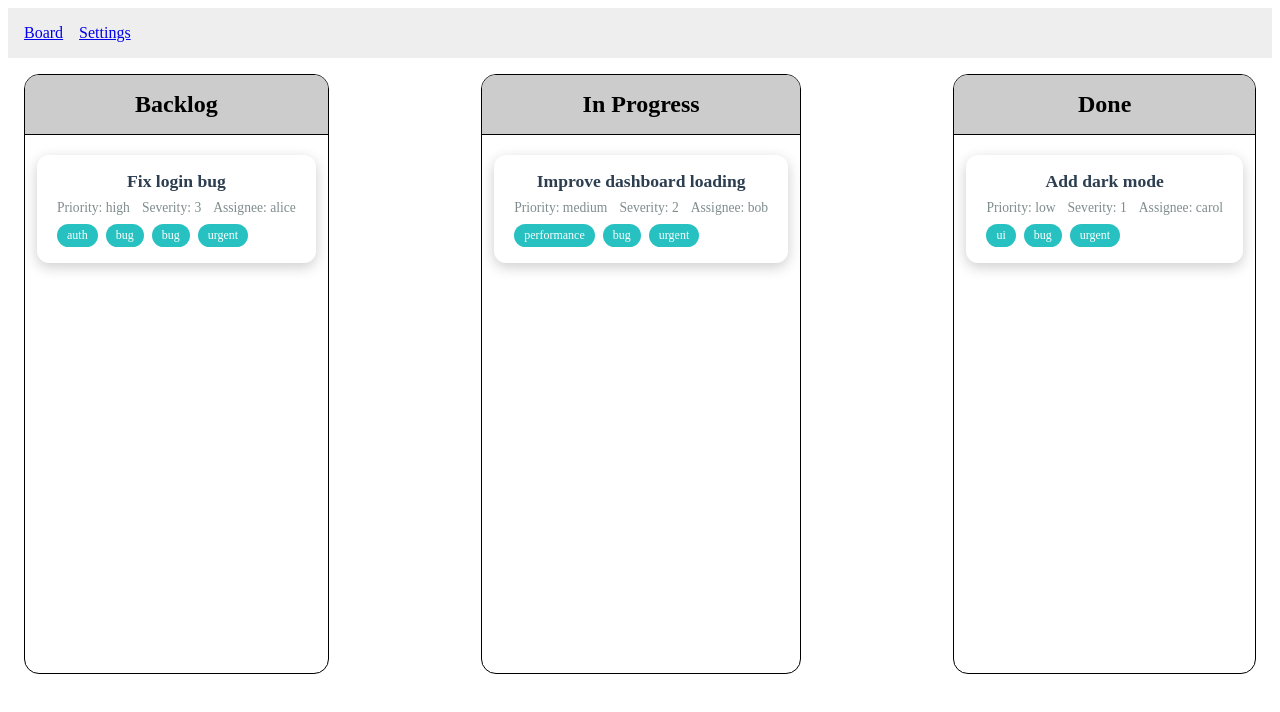
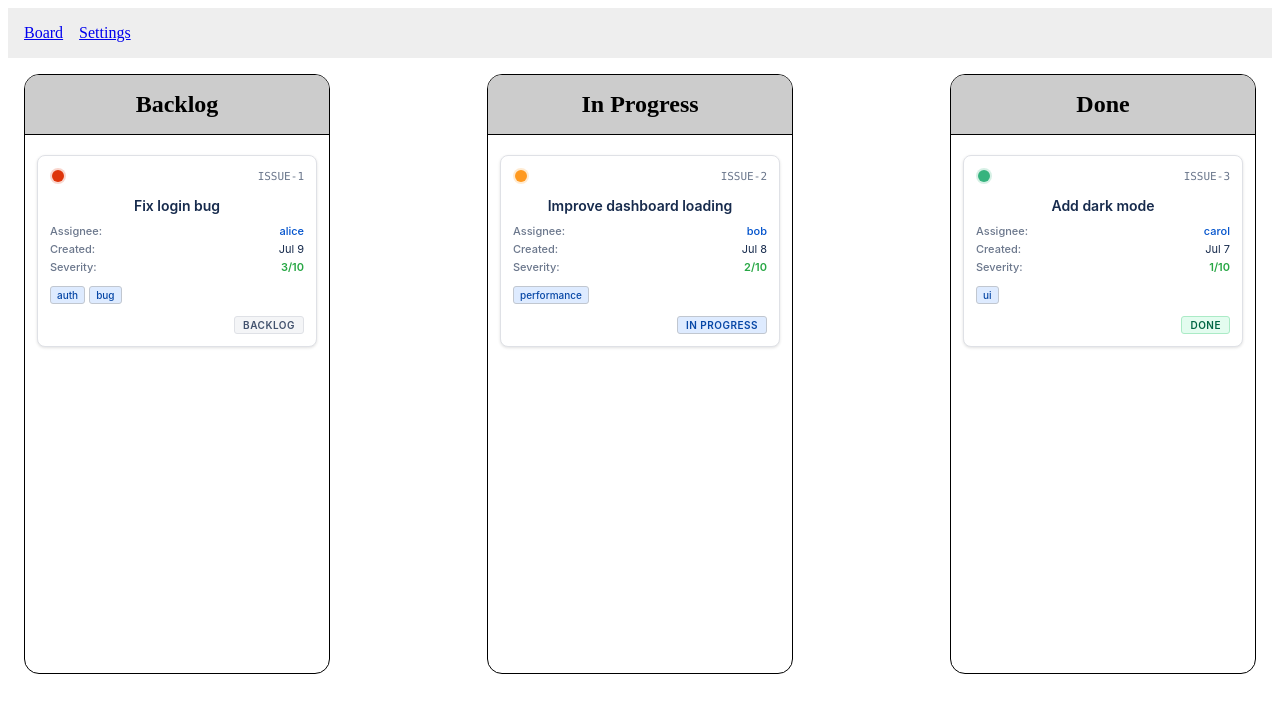
Before and after one commit to Shrikant92Bhatt/react-kanban-report, a React (Create React App) app: page /board in a window 1280 px wide. Shown: the top 712 px of the page. Built offline with nearby package versions, Linux system fonts and the light colour scheme.

Commit message:
drag drop added

```diff
--- a/package.json
+++ b/package.json
@@ -4,6 +4,8 @@
   "private": true,
   "dependencies": {
     "@dnd-kit/core": "^6.3.1",
+    "@dnd-kit/sortable": "^10.0.0",
+    "@dnd-kit/utilities": "^3.2.2",
     "@testing-library/dom": "^10.4.0",
     "@testing-library/jest-dom": "^6.6.3",
     "@testing-library/react": "^16.3.0",
--- a/src/components/IssueCard.css
+++ b/src/components/IssueCard.css
@@ -1,46 +1,227 @@
 .issue-card {
   background-color: #ffffff;
-  border-radius: 12px;
-  box-shadow: 0 4px 14px rgba(0, 0, 0, 0.2);
-  padding: 16px 20px;
-  margin-bottom: 16px;
+  border: 1px solid #dfe1e6;
+  border-radius: 8px;
+  box-shadow: 0 1px 3px rgba(0, 0, 0, 0.12);
+  padding: 12px;
+  margin-bottom: 8px;
   display: flex;
   flex-direction: column;
   gap: 8px;
-  transition: box-shadow 0.3s ease;
-  cursor: pointer;
+  transition: all 0.2s ease;
+  cursor: grab;
+  font-family: -apple-system, BlinkMacSystemFont, 'Segoe UI', 'Roboto', 'Oxygen', 'Ubuntu', 'Cantarell', sans-serif;
+  min-height: 120px;
+  width: 280px;
+  max-width: 280px;
+  box-sizing: border-box;
+  user-select: none;
+  touch-action: none;
+}
+
+.issue-card:active {
+  cursor: grabbing;
 }
 
 .issue-card:hover {
-  box-shadow: 0 8px 24px rgba(0, 0, 0, 0.12);
+  box-shadow: 0 4px 12px rgba(0, 0, 0, 0.15);
+  border-color: #c1c7d0;
+  transform: translateY(-1px);
+}
+
+.issue-card.dragging {
+  opacity: 0.5;
+  transform: rotate(5deg);
+  box-shadow: 0 8px 25px rgba(0, 0, 0, 0.2);
+}
+
+.card-header {
+  display: flex;
+  justify-content: space-between;
+  align-items: center;
+  margin-bottom: 4px;
+}
+
+.priority-indicator {
+  position: relative;
+  width: 16px;
+  height: 16px;
+  display: flex;
+  align-items: center;
+  justify-content: center;
+}
+
+.priority-dot {
+  width: 12px;
+  height: 12px;
+  border-radius: 50%;
+  background-color: #c1c7d0;
+  transition: all 0.2s ease;
+}
+
+.priority-indicator[data-priority="high"] .priority-dot {
+  background-color: #de350b;
+  box-shadow: 0 0 0 2px rgba(222, 53, 11, 0.2);
+}
+
+.priority-indicator[data-priority="medium"] .priority-dot {
+  background-color: #ff991f;
+  box-shadow: 0 0 0 2px rgba(255, 153, 31, 0.2);
+}
+
+.priority-indicator[data-priority="low"] .priority-dot {
+  background-color: #36b37e;
+  box-shadow: 0 0 0 2px rgba(54, 179, 126, 0.2);
+}
+
+.priority-indicator:hover .priority-dot {
+  transform: scale(1.2);
+}
+
+.issue-id {
+  font-size: 11px;
+  color: #6b778c;
+  font-weight: 500;
+  font-family: 'SF Mono', Monaco, 'Cascadia Code', 'Roboto Mono', Consolas, 'Courier New', monospace;
 }
 
 .issue-card .title {
   font-weight: 600;
-  font-size: 1.1rem;
-  color: #2c3e50;
+  font-size: 14px;
+  color: #172b4d;
   margin: 0;
+  line-height: 1.4;
+  display: -webkit-box;
+  -webkit-line-clamp: 2;
+  -webkit-box-orient: vertical;
+  overflow: hidden;
+  word-break: break-word;
+  max-width: 100%;
 }
 
-.issue-card .meta {
-  font-size: 0.85rem;
-  color: #7f8c8d;
+.meta-info {
   display: flex;
-  gap: 12px;
-  flex-wrap: wrap;
+  flex-direction: column;
+  gap: 4px;
+  margin-top: auto;
 }
 
-.issue-card .tags {
+.meta-row {
   display: flex;
-  gap: 8px;
+  justify-content: space-between;
+  align-items: center;
+  font-size: 11px;
+}
+
+.meta-label {
+  color: #6b778c;
+  font-weight: 500;
+}
+
+.meta-value {
+  color: #172b4d;
+  font-weight: 400;
+}
+
+.meta-value.assignee {
+  color: #0052cc;
+  font-weight: 500;
+}
+
+.tags-container {
+  display: flex;
+  gap: 4px;
   flex-wrap: wrap;
+  margin-top: 4px;
 }
 
 .issue-card .tag {
-  background-color: #27c1c1;
-  color: white;
-  border-radius: 12px;
-  padding: 4px 10px;
-  font-size: 0.75rem;
+  background-color: #deebff;
+  color: #0747a6;
+  border-radius: 3px;
+  padding: 2px 6px;
+  font-size: 10px;
+  font-weight: 500;
   white-space: nowrap;
+  border: 1px solid #c1c7d0;
+  max-width: 100%;
+  overflow: hidden;
+  text-overflow: ellipsis;
 }
+
+.status-indicator {
+  display: flex;
+  justify-content: flex-end;
+  margin-top: 4px;
+}
+
+.status-badge {
+  padding: 2px 8px;
+  border-radius: 3px;
+  font-size: 10px;
+  font-weight: 600;
+  text-transform: uppercase;
+  letter-spacing: 0.5px;
+}
+
+.status-backlog {
+  background-color: #f4f5f7;
+  color: #42526e;
+  border: 1px solid #dfe1e6;
+}
+
+.status-in-progress {
+  background-color: #deebff;
+  color: #0747a6;
+  border: 1px solid #c1c7d0;
+}
+
+.status-done {
+  background-color: #e3fcef;
+  color: #006644;
+  border: 1px solid #abebc6;
+}
+
+.severity-critical {
+  color: #d73a49;
+  font-weight: 600;
+}
+
+.severity-high {
+  color: #f66a0a;
+  font-weight: 600;
+}
+
+.severity-medium {
+  color: #f1c40f;
+  font-weight: 600;
+}
+
+.severity-low {
+  color: #28a745;
+  font-weight: 600;
+}
+
+@media (max-width: 768px) {
+  .issue-card {
+    padding: 10px;
+    gap: 6px;
+    width: 260px;
+    max-width: 260px;
+  }
+
+  .issue-card .title {
+    font-size: 13px;
+  }
+
+  .meta-row {
+    font-size: 10px;
+  }
+}
+
+@media (max-width: 480px) {
+  .issue-card {
+    width: 240px;
+    max-width: 240px;
+  }
+}
--- a/src/components/IssueCard.tsx
+++ b/src/components/IssueCard.tsx
@@ -1,24 +1,85 @@
 import React from 'react'
+import { useDraggable } from '@dnd-kit/core';
+import { CSS } from '@dnd-kit/utilities';
 import { Issue } from '../types'
 import "./IssueCard.css";
+
 type IssueCardProps = Issue
 
-const IssueCard = ({title,assignee,createdAt,priority,severity,status,tags,id}: IssueCardProps) => {
+const IssueCard = ({title, assignee, createdAt, priority, severity, status, tags, id}: IssueCardProps) => {
+    const {attributes, listeners, setNodeRef, transform, isDragging} = useDraggable({
+        id: id,
+        data: {
+            issue: {title, assignee, createdAt, priority, severity, status, tags, id}
+        }
+    });
+
+    const getSeverityColor = (severity: number) => {
+        if (severity >= 8) return 'severity-critical';
+        if (severity >= 6) return 'severity-high';
+        if (severity >= 4) return 'severity-medium';
+        return 'severity-low';
+    };
+
+    const formatDate = (date: any) => {
+        return date.format('MMM D');
+    };
+
+    const style = {
+        transform: CSS.Translate.toString(transform),
+        opacity: isDragging ? 0.5 : 1,
+    };
+
     return (
-        <div className="issue-card">
+        <div
+            ref={setNodeRef}
+            style={style}
+            {...listeners}
+            {...attributes}
+            className={`issue-card ${isDragging ? 'dragging' : ''}`}
+        >
+            <div className="card-header">
+                <div className="priority-indicator" data-priority={priority}>
+                    <span className="priority-dot"></span>
+                </div>
+                <div className="issue-id">ISSUE-{id}</div>
+            </div>
+
             <h6 className="title">{title}</h6>
-            <div className="meta">
-                <span>Priority: {priority}</span>
-                <span>Severity: {severity}</span>
-                <span>Assignee: {assignee}</span>
+
+            <div className="meta-info">
+                <div className="meta-row">
+                    <span className="meta-label">Assignee:</span>
+                    <span className="meta-value assignee">{assignee || 'Unassigned'}</span>
+                </div>
+                <div className="meta-row">
+                    <span className="meta-label">Created:</span>
+                    <span className="meta-value">{formatDate(createdAt)}</span>
+                </div>
+                <div className="meta-row">
+                    <span className="meta-label">Severity:</span>
+                    <span className={`meta-value ${getSeverityColor(severity)}`}>
+                        {severity}/10
+                    </span>
+                </div>
             </div>
-            <div className="tags">
-                {tags.map((tag)=> <span className="tag" key={`${id}-${tag}`}>{tag}</span>)}
-                <span className="tag">bug</span>
-                <span className="tag">urgent</span>
+
+            {tags.length > 0 && (
+                <div className="tags-container">
+                    {tags.map((tag) => (
+                        <span className="tag" key={`${id}-${tag}`}>
+                            {tag}
+                        </span>
+                    ))}
+                </div>
+            )}
+
+            <div className="status-indicator">
+                <span className={`status-badge status-${status.toLowerCase().replace(' ', '-')}`}>
+                    {status}
+                </span>
             </div>
         </div>
-
     )
 }
 
--- a/src/components/IssueColumn.tsx
+++ b/src/components/IssueColumn.tsx
@@ -1,4 +1,5 @@
 import React, { useMemo } from 'react'
+import { useDroppable } from '@dnd-kit/core';
 import { Issue, IssueStatus } from '../types';
 import IssueCard from './IssueCard';
 
@@ -8,16 +9,50 @@ type IssueColumnProps = {
 }
 
 const IssueColumn = ({ status, issues }: IssueColumnProps) => {
-    const columnIssue = useMemo(()=> issues.filter((issue)=> issue.status === status ),[]);
+    const {setNodeRef, isOver, active} = useDroppable({
+        id: status,
+    });
+
+    const columnIssue = useMemo(()=> issues.filter((issue)=> issue.status === status ),[issues, status]);
+
+    const isValidDrop = useMemo(() => {
+        if (!isOver || !active) return false;
+
+        const draggedIssue = issues.find(issue => issue.id === active.id);
+        if (!draggedIssue) return false;
+
+        const currentStatus = draggedIssue.status;
+        const targetStatus = status;
+
+        if (currentStatus === 'Backlog') {
+            return targetStatus === 'In Progress';
+        }
+
+        if (currentStatus === 'In Progress') {
+            return targetStatus === 'Backlog' || targetStatus === 'Done';
+        }
+
+        if (currentStatus === 'Done') {
+            return targetStatus === 'In Progress';
+        }
+
+        return false;
+    }, [isOver, active, issues, status]);
+
     return (
-        <div className="column">
+        <div
+            ref={setNodeRef}
+            className={`column ${isOver ? (isValidDrop ? 'drag-over-valid' : 'drag-over-invalid') : ''}`}
+        >
             <h2>{status}</h2>
             <ul className="issue-list">
                 {columnIssue.length === 0 && (
-                    <li>No issue found!</li>
+                    <li className="empty-state">
+                        {isOver ? (isValidDrop ? 'Drop here!' : 'Invalid move!') : 'No issue found!'}
+                    </li>
                 )}
 
-                {columnIssue.length && columnIssue?.map((issue, idx) => (
+                {columnIssue.length > 0 && columnIssue?.map((issue, idx) => (
                     <li key={idx} className="issue-row">
                         <IssueCard {...issue} />
                     </li>
--- a/src/index.css
+++ b/src/index.css
@@ -24,7 +24,24 @@
     border: 1px solid #000;
     border-radius: 15px;
     overflow-x: hidden;
+    transition: all 0.2s ease;
+    min-height: 400px;
 }
+
+.column.drag-over-valid {
+    background-color: rgba(0, 82, 204, 0.1);
+    border-color: #0052cc;
+    border-style: dashed;
+    transform: scale(1.02);
+}
+
+.column.drag-over-invalid {
+    background-color: rgba(220, 53, 69, 0.1);
+    border-color: #dc3545;
+    border-style: dashed;
+    transform: scale(1.02);
+}
+
 .column h2 {
     background: #ccc;
     border-bottom: 1px solid;
@@ -32,3 +49,29 @@
     margin: 0;
     padding: 1rem;
 }
+
+.empty-state {
+    padding: 2rem;
+    color: #6b778c;
+    font-style: italic;
+    text-align: center;
+    background: rgba(107, 119, 140, 0.1);
+    margin: 1rem;
+    border-radius: 8px;
+    border: 2px dashed #c1c7d0;
+    transition: all 0.2s ease;
+}
+
+.column.drag-over-valid .empty-state {
+    background: rgba(0, 82, 204, 0.1);
+    border-color: #0052cc;
+    color: #0052cc;
+    font-weight: 600;
+}
+
+.column.drag-over-invalid .empty-state {
+    background: rgba(220, 53, 69, 0.1);
+    border-color: #dc3545;
+    color: #dc3545;
+    font-weight: 600;
+}
--- a/src/pages/BoardPage.tsx
+++ b/src/pages/BoardPage.tsx
@@ -1,28 +1,79 @@
 import React, { useEffect } from 'react';
+import { DndContext, DragEndEvent, DragOverlay, DragStartEvent } from '@dnd-kit/core';
+import { useState } from 'react';
 import IssueColumn from '../components/IssueColumn';
+import IssueCard from '../components/IssueCard';
 import { ISSUE_STATUSES } from '../constants/currentUser';
 import { useIssueStore } from '../store/issueStore';
-import { IssueStatus } from '../types';
+import { IssueStatus, Issue } from '../types';
 
 export const BoardPage = () => {
-    const { issues, fetchIssues, loading, error } = useIssueStore();
+    const { issues, fetchIssues, loading, updateIssueStatus } = useIssueStore();
+    const [activeIssue, setActiveIssue] = useState<Issue | null>(null);
 
     useEffect(() => {
         fetchIssues();
     }, [fetchIssues]);
-    console.log({issues, loading, error});
+
+    const handleDragStart = (event: DragStartEvent) => {
+        const { active } = event;
+        const draggedIssue = issues.find(issue => issue.id === active.id);
+        if (draggedIssue) {
+            setActiveIssue(draggedIssue);
+        }
+    };
+
+    const handleDragEnd = (event: DragEndEvent) => {
+        const { active, over } = event;
+
+        if (over && active.id !== over.id) {
+            const issueId = active.id as string;
+            const newStatus = over.id as IssueStatus;
+            const currentIssue = issues.find(issue => issue.id === issueId);
+
+            if (currentIssue && currentIssue.status !== newStatus) {
+                const isValidMove = isValidStatusTransition(currentIssue.status, newStatus);
+
+                if (isValidMove) {
+                    updateIssueStatus(issueId, newStatus);
+                }
+            }
+        }
+
+        setActiveIssue(null);
+    };
+
+    const isValidStatusTransition = (currentStatus: IssueStatus, newStatus: IssueStatus): boolean => {
+        if (currentStatus === 'Backlog') {
+            return newStatus === 'In Progress';
+        }
+
+        if (currentStatus === 'In Progress') {
+            return newStatus === 'Backlog' || newStatus === 'Done';
+        }
+
+        if (currentStatus === 'Done') {
+            return newStatus === 'In Progress';
+        }
+
+        return false;
+    };
 
     if(loading) {
         return <div>Loading...</div>
     }
 
     return (
+        <DndContext onDragStart={handleDragStart} onDragEnd={handleDragEnd}>
+            <div className="board-container" style={{ padding: '1rem' }}>
+                {ISSUE_STATUSES.map((status: IssueStatus)=> (
+                    <IssueColumn issues={issues} status={status} key={status} />
+                ))}
+            </div>
 
-        <div className="board-container" style={{ padding: '1rem' }}>
-            {ISSUE_STATUSES.map((status: IssueStatus)=> (
-                <IssueColumn issues={issues} status={status} key={status} />
-            ))}
-        </div>
-
+            <DragOverlay>
+                {activeIssue ? <IssueCard {...activeIssue} /> : null}
+            </DragOverlay>
+        </DndContext>
     );
 };
--- a/src/store/issueStore.ts
+++ b/src/store/issueStore.ts
@@ -1,16 +1,16 @@
 import { create } from 'zustand';
-import { Issue } from '../types';
+import { Issue, IssueStatus } from '../types';
 import { mockFetchIssues } from '../utils/api';
-
 
 interface IssueStore {
   issues: Issue[];
   loading: boolean;
   error: string | null;
   fetchIssues: () => Promise<void>;
+  updateIssueStatus: (issueId: string, newStatus: IssueStatus) => void;
 }
 
-export const useIssueStore = create<IssueStore>((set) => ({
+export const useIssueStore = create<IssueStore>((set, get) => ({
   issues: [],
   loading: false,
   error: null,
@@ -24,4 +24,11 @@ export const useIssueStore = create<IssueStore>((set) => ({
       set({ loading: false, error: error.message || 'Failed to fetch issues' });
     }
   },
+  updateIssueStatus: (issueId: string, newStatus: IssueStatus) => {
+    const { issues } = get();
+    const updatedIssues = issues.map(issue =>
+      issue.id === issueId ? { ...issue, status: newStatus } : issue
+    );
+    set({ issues: updatedIssues });
+  },
 }));
```
Also changed, not shown: 2 other files (tests, documents, lock files or other folders).
